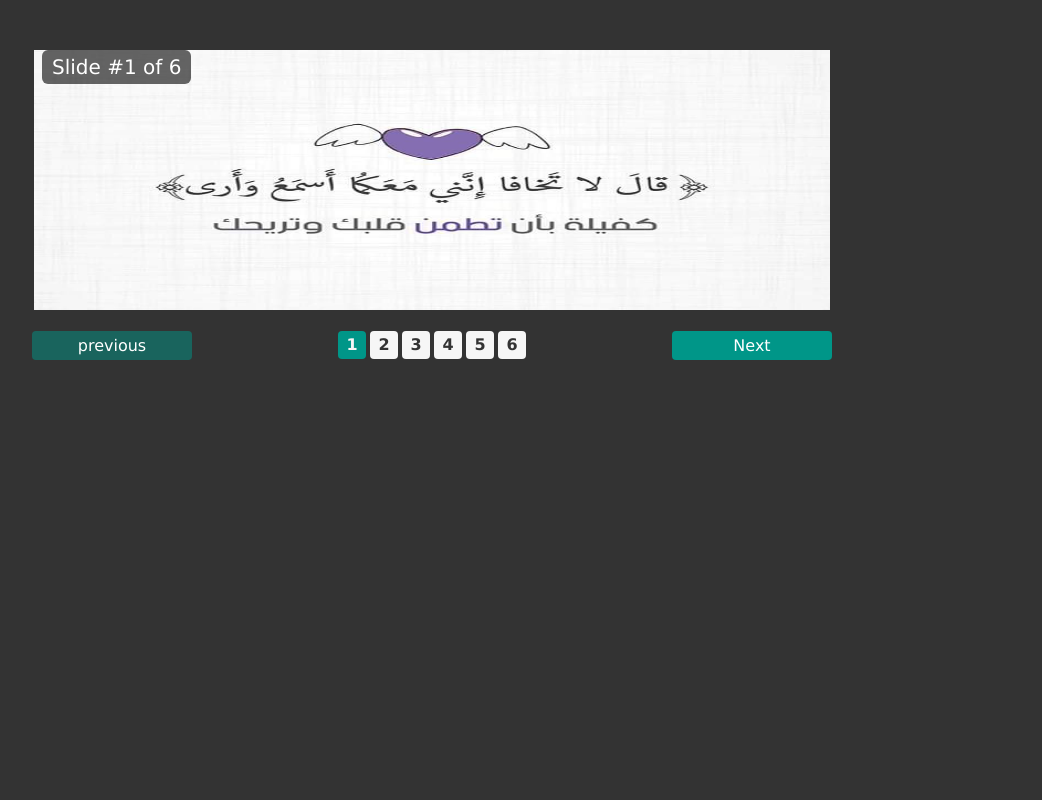
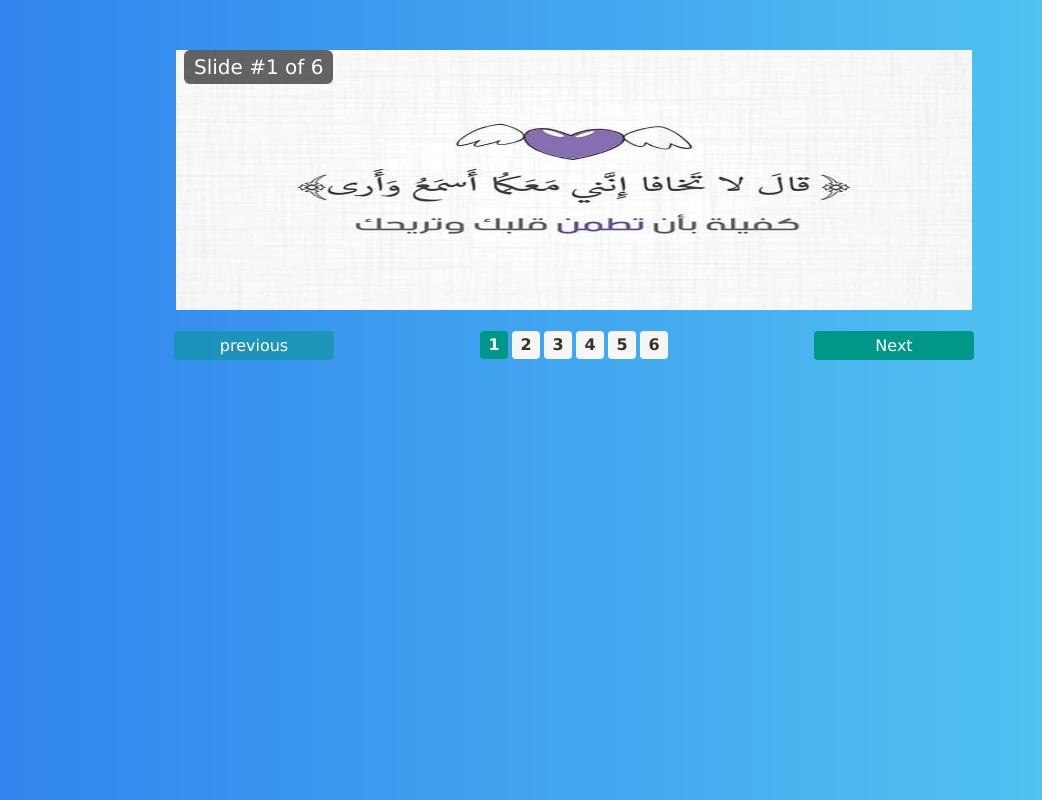
Before and after one commit to Shaaban12/Slider, a plain HTML site: page index.html in a window 1280 px wide. Shown: the whole page, without its empty margins (66-1108 px from the left). Drawn offline with Linux system fonts and the light colour scheme.

Commit message:
modified:   css/style.css

```diff
--- a/css/style.css
+++ b/css/style.css
@@ -7,6 +7,12 @@ body {
     font-family: Verdana, Geneva, Tahoma, sans-serif ;
     padding: 0 3rem;
     background-color:#333;
+    position: relative;
+
+    background: #56CCF2;  /* fallback for old browsers */
+    background: -webkit-linear-gradient(to right, #2F80ED, #56CCF2);  /* Chrome 10-25, Safari 5.1-6 */
+    background: linear-gradient(to right, #2F80ED, #56CCF2); /* W3C, IE 10+/ Edge, Firefox 16+, Chrome 26+, Opera 12+, Safari 7+ */
+
 }
 .container {
     display: flex;
@@ -16,6 +22,9 @@ body {
     align-content: center;
     justify-content: space-evenly;
     align-items: center;
+    margin: auto;
+    position: relative;
+
 }
 img{
     width: 800px;
```
